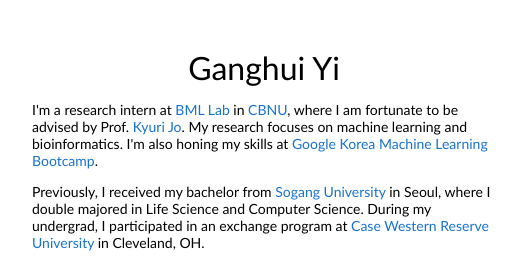
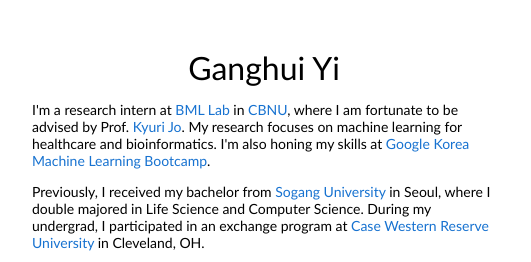
Before and after one commit to hughyi/hughyi.github.io, a plain HTML site: page index.html in a window 1280 px wide. Shown: the top 262 px of the page, 228-759 px from the left. Drawn offline with Linux system fonts and the light colour scheme.

Commit message:
Update index.html

```diff
--- a/index.html
+++ b/index.html
@@ -27,7 +27,7 @@
                   <p>I'm a research intern at <a href="https://bml-cbnu.github.io/about/" target="_blank">BML Lab</a> in
                     <a href="https://www.cbnu.ac.kr/english/index.do" target="_blank">CBNU</a>, where I am fortunate to
                     be advised by Prof. <a href="https://kyurijo.github.io/" target="_blank">Kyuri Jo</a>.
-                    My research focuses on machine learning and bioinformatics. I'm also honing my skills at
+                    My research focuses on machine learning for healthcare and bioinformatics. I'm also honing my skills at
                     <a href="https://rsvp.withgoogle.com/events/google-machine-learning-bootcamp-kr-2024"
                       target="_blank">Google Korea Machine Learning Bootcamp</a>.
                   <p>
```
